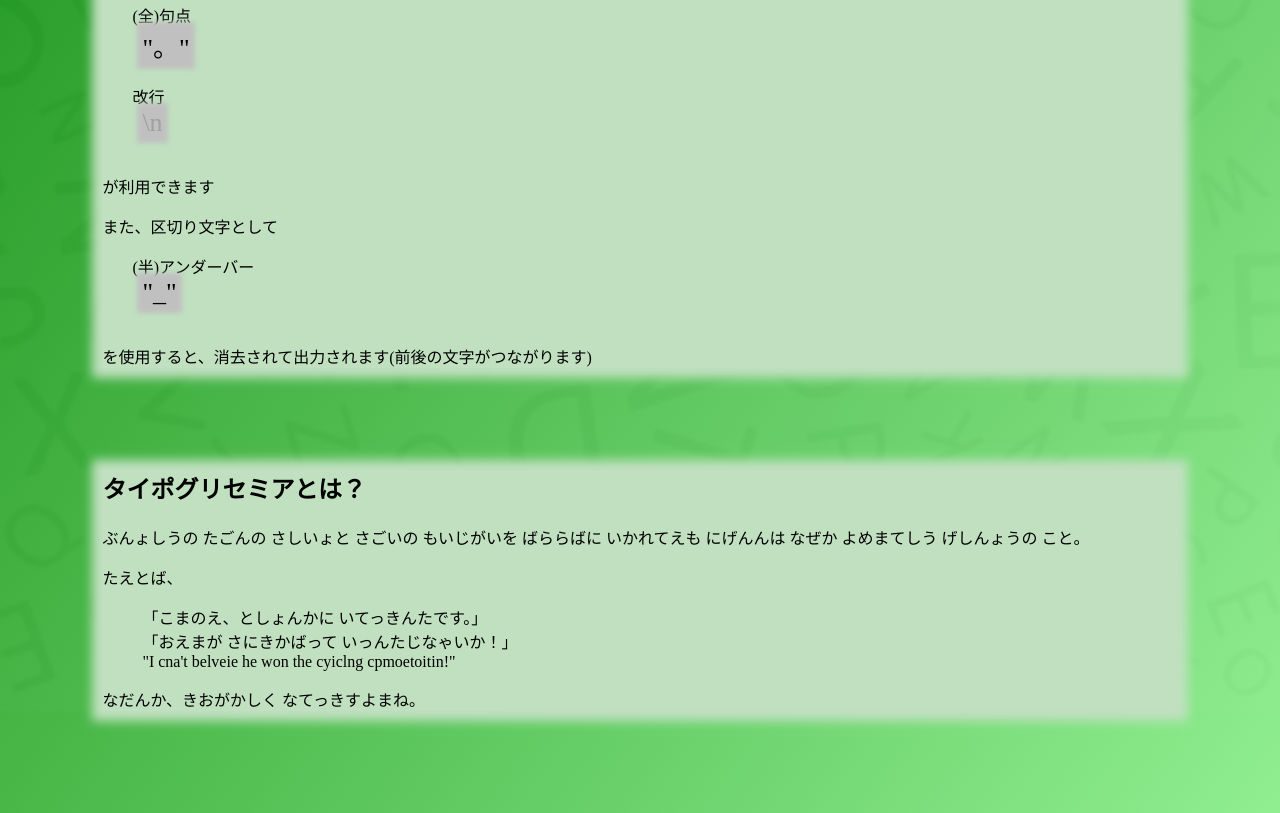
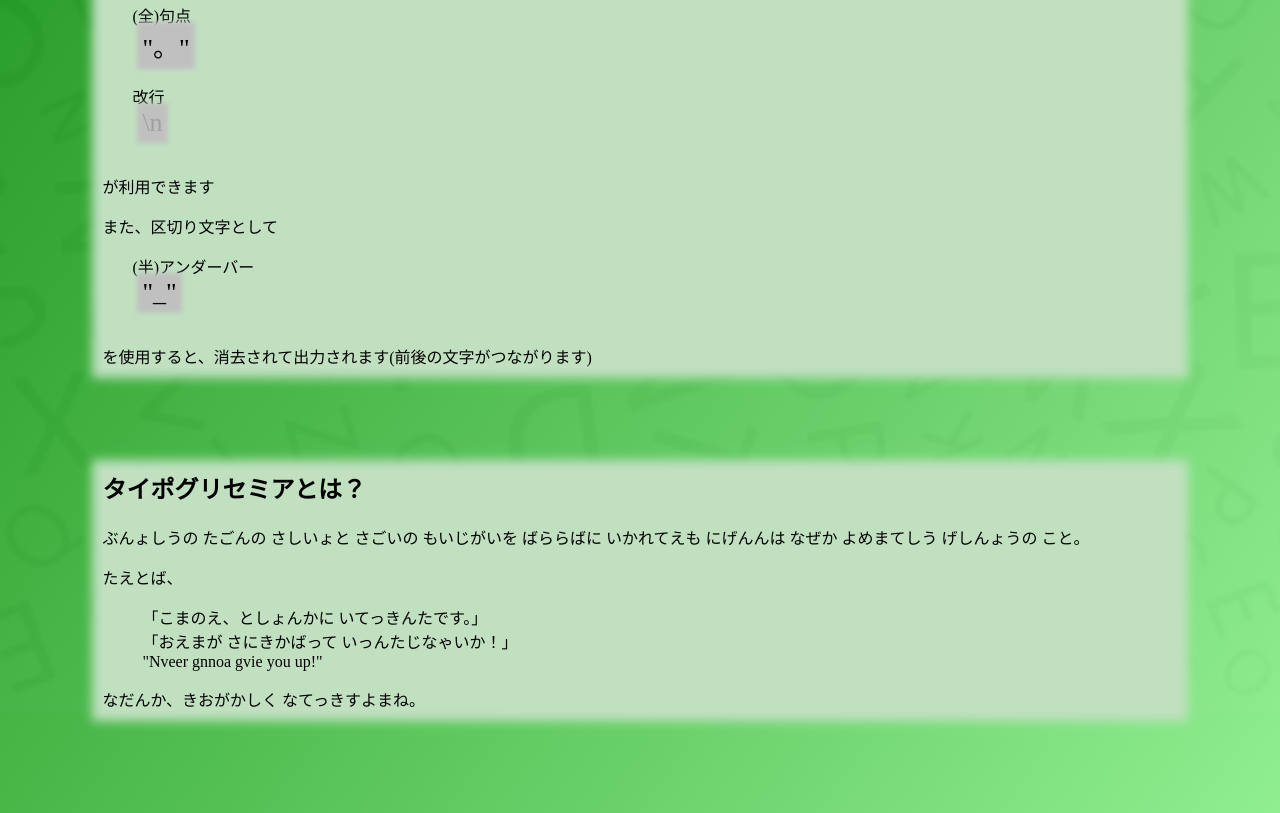
Before and after one commit to oignonasappy/typoglycemia, a plain HTML site: page typoglycemia/index.html in a window 1280 px wide. Shown: the part 952-1765 px from the top of the page. Drawn offline with Linux system fonts and the light colour scheme.

Commit message:
Update index.html

```diff
--- a/typoglycemia/index.html
+++ b/typoglycemia/index.html
@@ -1,5 +1,4 @@
 <!DOCTYPE html>
-<!--残り ラジオボタン(buttonでの)実装-->
 <html lang="ja">
 
 <head>
@@ -70,7 +69,7 @@
         <blockquote>
             「こまのえ、としょんかに いてっきんたです。」<br>
             「おえまが さにきかばって いっんたじなゃいか！」<br>
-            "I cna't belveie he won the cyiclng cpmoetoitin!"<br>
+            <a href="https://youtu.be/dQw4w9WgXcQ" style="color: black; text-decoration: none;">"Nveer gnnoa gvie you up!"</a><br>
         </blockquote>
         <p>なだんか、きおがかしく なてっきすよまね。</p>
     </article>
```
